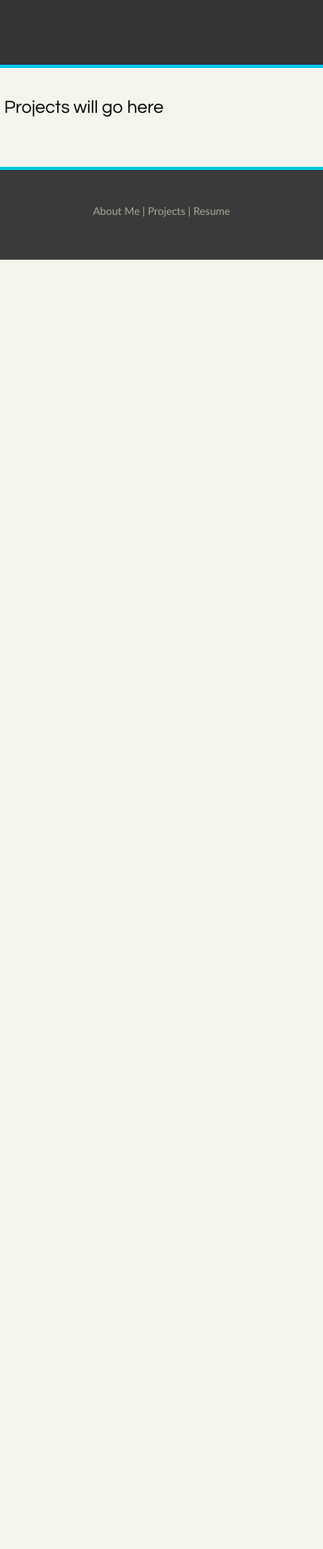
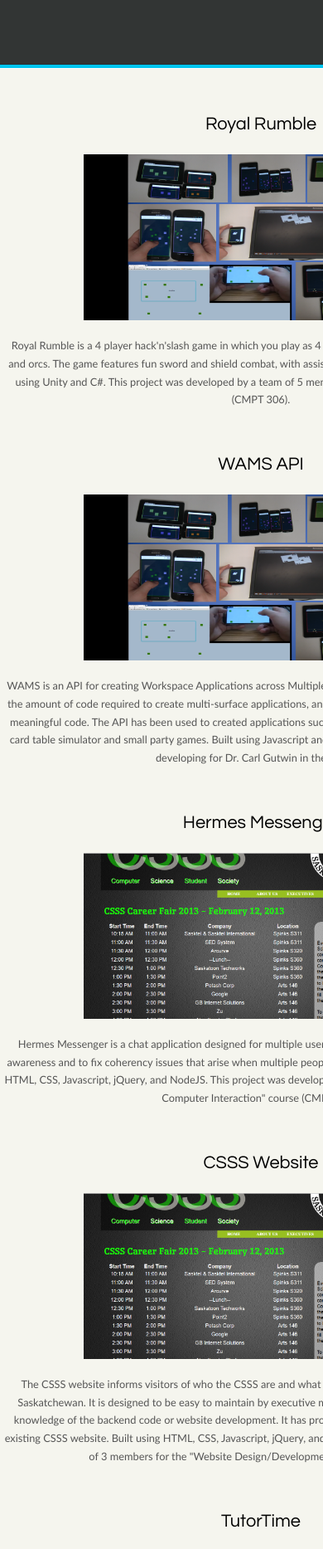
Before and after one commit to jlr297/HomePage, a plain HTML site: page projects.html in a window 390 px wide. Shown: the part 94-1961 px from the top of the page at 83% size. Before the commit the page ends 844 px from the top, so only its background shows below. Drawn offline with Linux system fonts and the light colour scheme.

Commit message:
Pretty much finished projects page, need more images

```diff
--- a/projects.html
+++ b/projects.html
@@ -32,14 +32,54 @@
           <div class="sidebar">
           <div class="sidebar_top"></div>
           <div class="sidebar_item">
-           	<h1><a href="https://github.com/jlr297">Github</a></h1>
+            <h1><a target="_blank" href="https://github.com/jlr297">Github</a></h1>
           </div>
           <div class="sidebar_base"></div>
         </div>
       </div>
 
       <div id="content">
-	    	<h1>Projects will go here</h1>
+          <h1 class="center">Royal Rumble</h1>
+          <span class="center"><img src="Images/WAMS.png" alt="Pic of Royal Rumble" height="200" width="428" /></span>
+          <p class="center">
+            Royal Rumble is a 4 player hack'n'slash game in which you play as 4 knights fighting against waves
+            of goblins and orcs. The game features fun sword and shield combat, with assisting torch and grappling mechanics.
+            Built using Unity and C#. This project was developed by a team of 5 members for the "Game Mechanics" course
+            (CMPT 306).
+          </p>
+
+          <h1 class="center">WAMS API</h1>
+          <span class="center"><img src="Images/WAMS.png" alt="Pic of WAMS" height="200" width="428" /></span>
+          <p class="center">
+            WAMS is an API for creating Workspace Applications across Multiple Surfaces. It has proven to greatly
+            reduce the amount of code required to create multi-surface applications, and enables developers to write
+            much more meaningful code. The API has been used to created applications such as drawing applications,
+            image sharing, card table simulator and small party games. Built using Javascript and NodeJS. This is an
+            ongoing project I am developing for Dr. Carl Gutwin in the HCI lab.
+          </p>
+
+          <h1 class="center">Hermes Messenger</h1>
+          <span class="center"><img src="Images/CSSS.png" alt="Pic of Hermes" height="200" width="428" /></span>
+          <p class="center">
+            Hermes Messenger is a chat application designed for multiple users. It was designed to improve on group
+            awareness and to fix coherency issues that arise when multiple people are using a chat application.
+            Built using HTML, CSS, Javascript, jQuery, and NodeJS. This project was developed by team of 5 members
+            for the "Human Computer Interaction" course (CMPT 481).
+          </p>
+
+          <h1 class="center">CSSS Website</h1>
+          <span class="center"><img src="Images/CSSS.png" alt="Pic of CSSS" height="200" width="428" /></span>
+          <p class="center">
+            The CSSS website informs visitors of who the CSSS are and what they do as a group at the University of Saskatchewan.  It is designed to be easy to maintain by executive members of the CSSS without extensive knowledge of the backend code or website development. It has proven to be a great improvement over the existing CSSS website.
+            Built using HTML, CSS, Javascript, jQuery, and PHP
+            This project was developed by team of 3 members for the "Website Design/Development" course (CMPT 281).
+          </p>
+
+          <h1 class="center">TutorTime</h1>
+          <span class="center"><img src="Images/TutorTime.png" alt="Pic of TutorTime" height="200" width="428" /></span>
+          <p class="center">
+            TutorTime is a program to connect students directly with tutors to create and organize sessions with each other. The process works with a tutor first putting their availability into the system. Students can look for and request a help session based on the subject. The tutor then confirms or denies the request made by the student. TutorTime was built using Java, using HTML and CSS for some design aspects, and has a SQL database. This project was developed by a team of 5 members for the "Intermediate Software Engineering" course (CMPT 370).
+          </p>
 
       </div>
 
```
Also changed, not shown: index.html (+3 -3 lines), resume.html (+1 -1 lines), Images/CSSS.png (added), Images/TutorTime.png (added), Images/WAMS.png (added), Images/jesse.jpg (renamed from jesse.jpg). Lines whose indentation alone changed are shown as unchanged.
